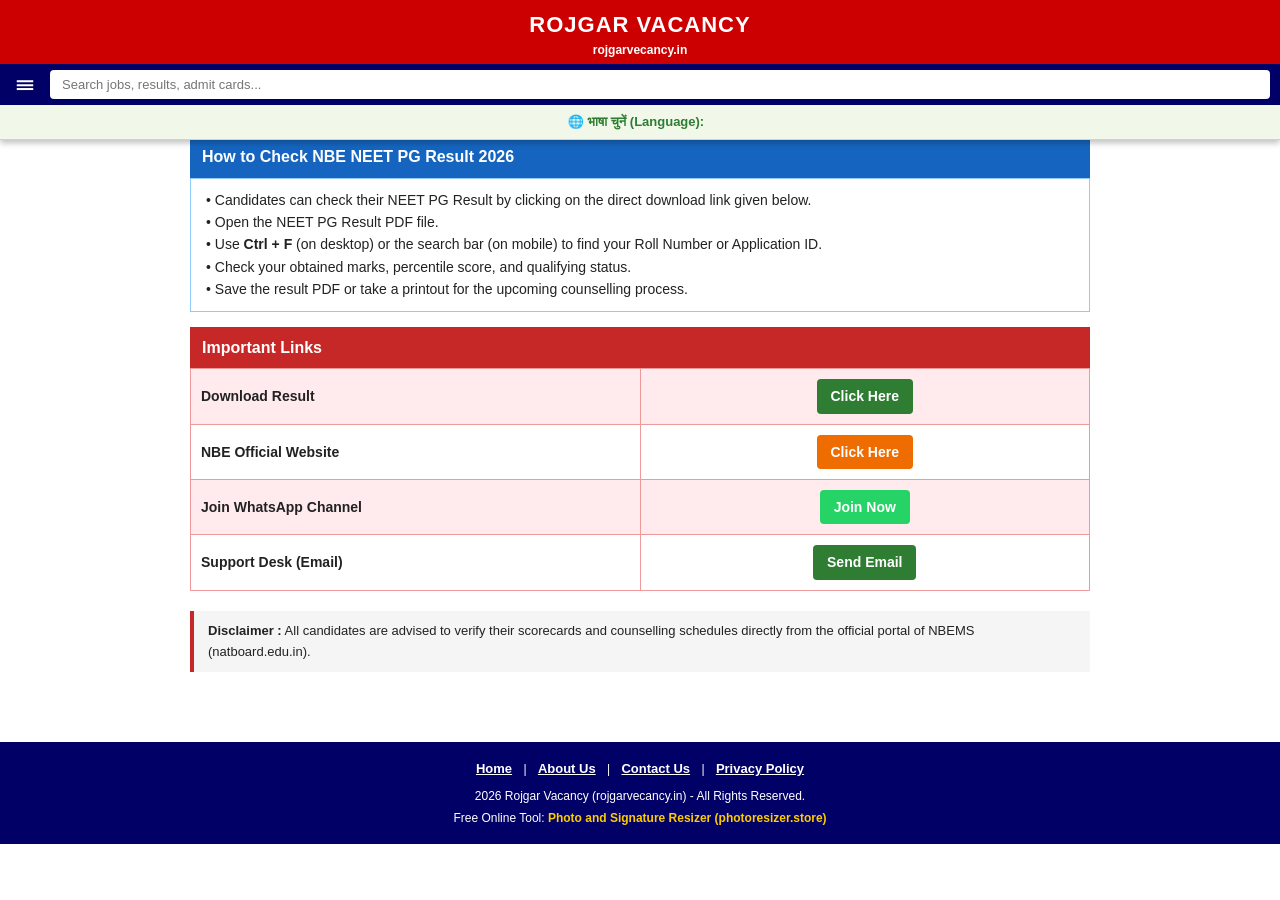
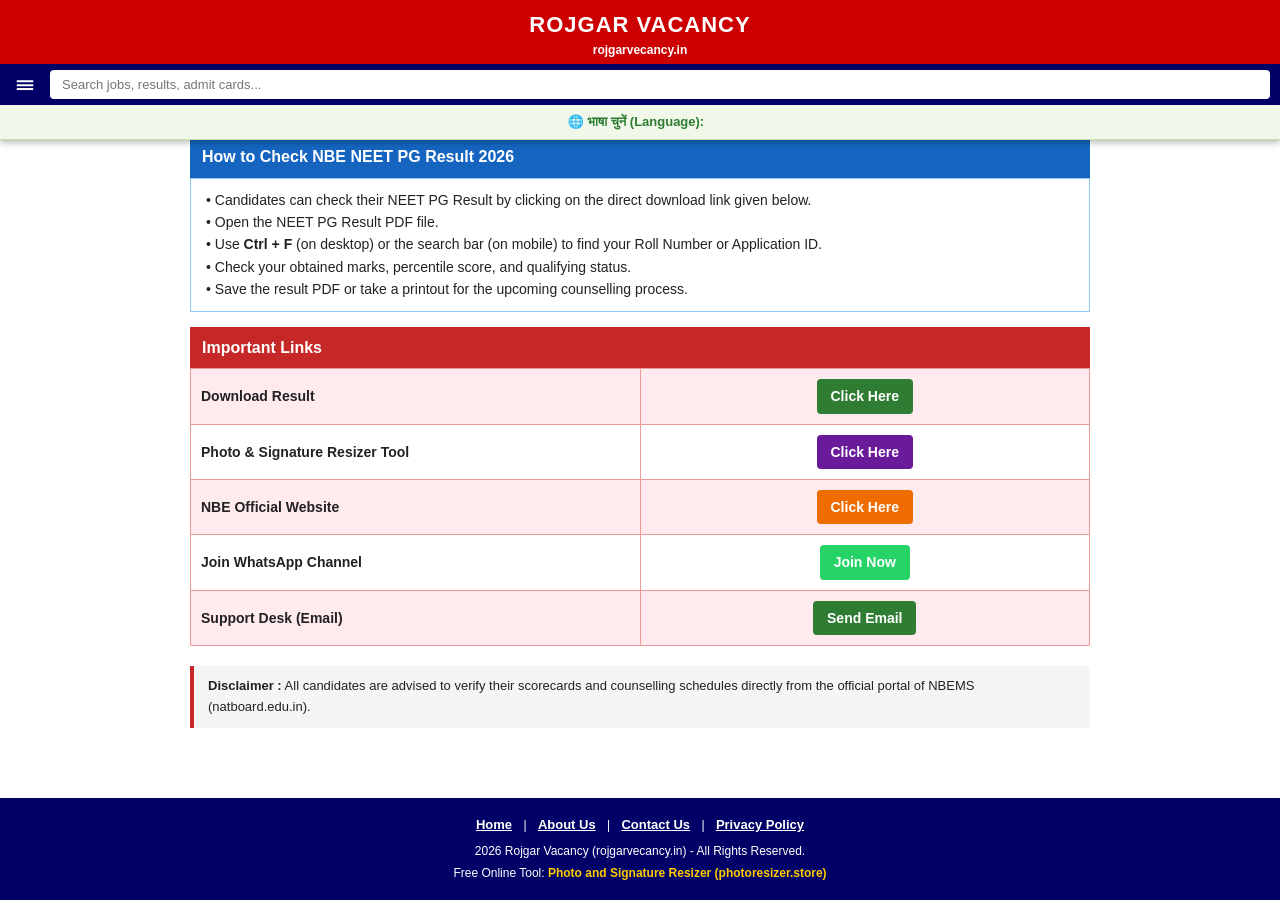
Before and after one commit to Rojgarvacancy/Rojgar-vacancy-, a Jekyll site: the page built from _posts/2026-09-24-nbe-neet-pg-result-2026.html, in a window 1280 px wide and 900 px high, scrolled down 760 px. Built offline with Jekyll 4.4.1, drawn with Linux system fonts in a browser that asks for light colours; before the commit the page ends 1604 px from its top, so only the background shows below that.

Commit message:
Update 2026-09-24-nbe-neet-pg-result-2026.html

```diff
--- a/_posts/2026-09-24-nbe-neet-pg-result-2026.html
+++ b/_posts/2026-09-24-nbe-neet-pg-result-2026.html
@@ -94,18 +94,24 @@ categories: ["Results"]
         </td>
       </tr>
       <tr>
+        <td style="border: 1px solid rgb(239, 154, 154); padding: 10px;"><strong>Photo &amp; Signature Resizer Tool</strong></td>
+        <td style="border: 1px solid rgb(239, 154, 154); padding: 10px; text-align: center;">
+          <a href="https://photoresizer.store" target="_blank" style="background: rgb(106, 27, 154); border-radius: 4px; color: white; font-weight: bold; padding: 6px 14px; text-decoration: none; display: inline-block;">Click Here</a>
+        </td>
+      </tr>
+      <tr style="background: rgb(255, 235, 238);">
         <td style="border: 1px solid rgb(239, 154, 154); padding: 10px;"><strong>NBE Official Website</strong></td>
         <td style="border: 1px solid rgb(239, 154, 154); padding: 10px; text-align: center;">
           <a href="https://natboard.edu.in/" target="_blank" rel="noopener noreferrer" style="background: rgb(239, 108, 0); border-radius: 4px; color: white; font-weight: bold; padding: 6px 14px; text-decoration: none; display: inline-block;">Click Here</a>
         </td>
       </tr>
-      <tr style="background: rgb(255, 235, 238);">
+      <tr>
         <td style="border: 1px solid rgb(239, 154, 154); padding: 10px;"><strong>Join WhatsApp Channel</strong></td>
         <td style="border: 1px solid rgb(239, 154, 154); padding: 10px; text-align: center;">
           <a href="https://whatsapp.com/channel/0029Vb97OOiK5cD6SAWpDm15" target="_blank" rel="noopener noreferrer" style="background: rgb(37, 211, 102); border-radius: 4px; color: white; font-weight: bold; padding: 6px 14px; text-decoration: none; display: inline-block;">Join Now</a>
         </td>
       </tr>
-      <tr>
+      <tr style="background: rgb(255, 235, 238);">
         <td style="border: 1px solid rgb(239, 154, 154); padding: 10px;"><strong>Support Desk (Email)</strong></td>
         <td style="border: 1px solid rgb(239, 154, 154); padding: 10px; text-align: center;">
           <a href="mailto:rojgarvecancy.in@gmail.com" style="background: rgb(46, 125, 50); border-radius: 4px; color: white; font-weight: bold; padding: 6px 14px; text-decoration: none; display: inline-block;">Send Email</a>
```
